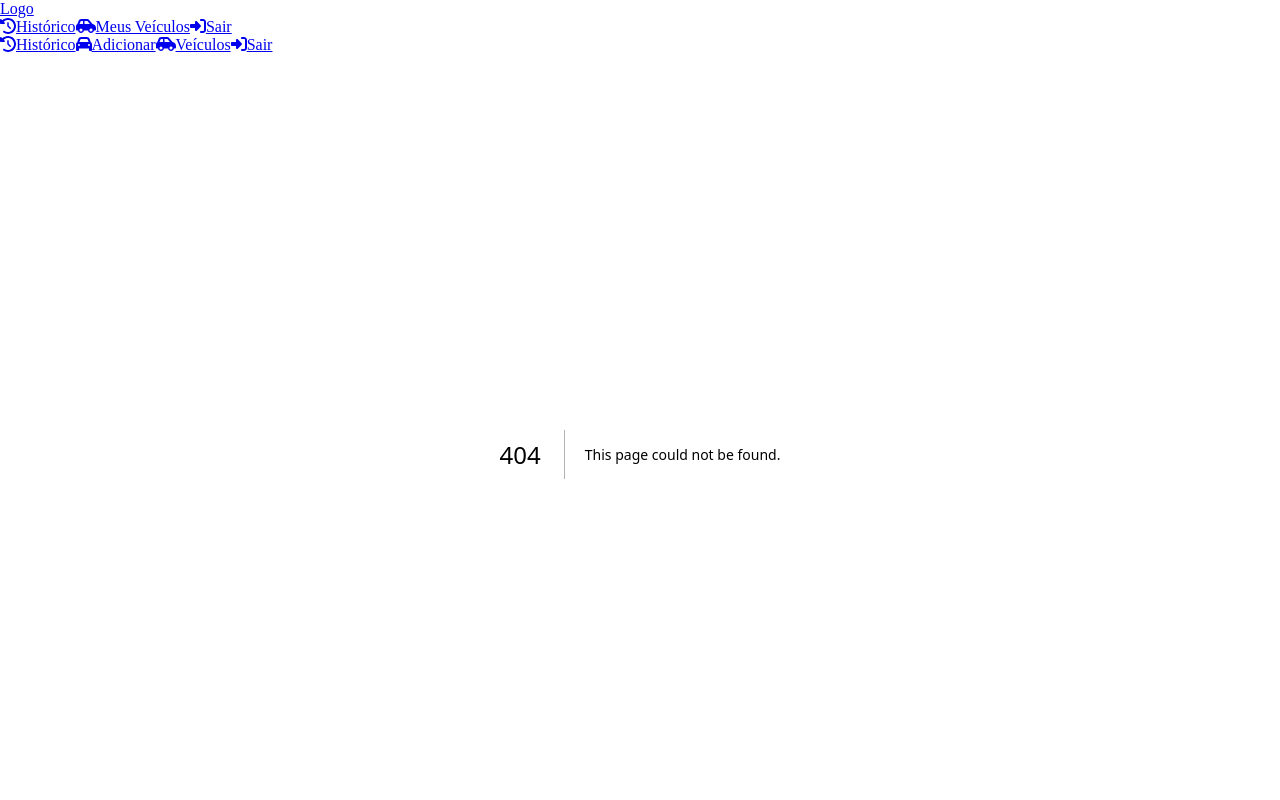
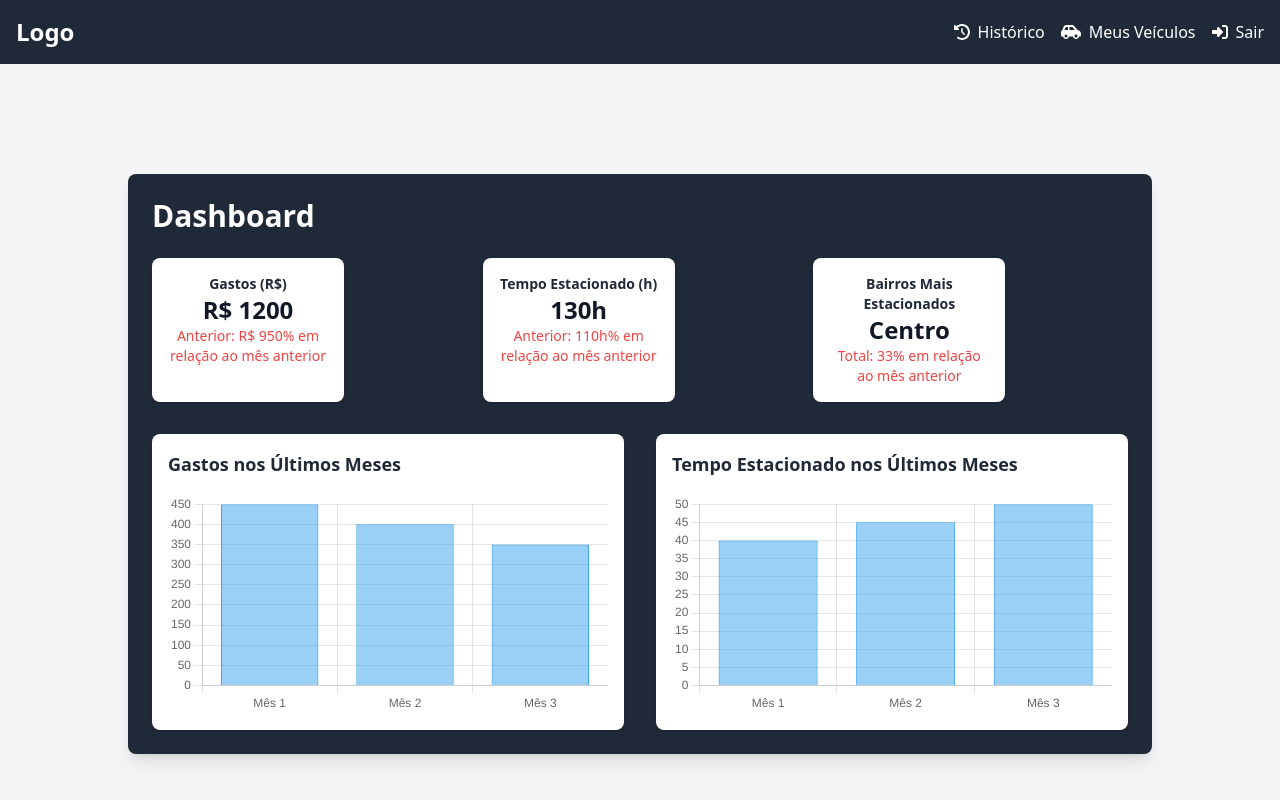
Before and after one commit to pedrodemmer/estacionamento-app, a Next.js app: page /dashboard in a window 1280 px wide. Before the commit this address had no page. Shown: the top 800 px of the page. Built offline with nearby package versions, Linux system fonts and the light colour scheme.

Commit message:
feat: iniciando dashboard
- Adição de import do tailwind.css dentro de layout.js;
- Adição de componentes de chart e card;

```diff
--- a/package.json
+++ b/package.json
@@ -17,6 +17,7 @@
     "@fortawesome/react-fontawesome": "^0.2.2",
     "@radix-ui/react-tabs": "^1.1.1",
     "@vercel/postgres": "^0.10.0",
+    "chart.js": "^4.4.6",
     "dotenv": "^16.4.5",
     "jsonwebtoken": "^9.0.2",
     "jspdf": "^2.5.2",
@@ -24,6 +25,7 @@
     "node-fetch": "^3.3.2",
     "pg": "^8.13.1",
     "react": "^18",
+    "react-chartjs-2": "^5.2.0",
     "react-dom": "^18"
   },
   "devDependencies": {
--- /dev/null
+++ b/src/app/dashboard/page.jsx
@@ -0,0 +1,70 @@
+"use client";
+
+import Chart from "@/components/Chart/content";
+import Card from "@/components/Card/content";
+
+export default function Dashboard() {
+  const dataFicticia = {
+    gastos: {
+      atual: 1200,
+      anterior: 950,
+    },
+    bairros: [
+      { nome: "Centro", quantidade: 15 },
+      { nome: "Jardins", quantidade: 10 },
+      { nome: "Mooca", quantidade: 8 },
+    ],
+    tempoEstacionado: {
+      atual: 130,
+      anterior: 110,
+    },
+  };
+
+  const labels = ["Mês 1", "Mês 2", "Mês 3"];
+  const valoresGastos = [450, 400, 350];
+  const valoresTempo = [40, 45, 50];
+
+  return (
+    <div className="min-h-screen flex flex-col justify-center items-center bg-gray-100 px-4 sm:px-0">
+      <div className="w-full max-w-5xl bg-gray-800 p-6 rounded-lg shadow-lg text-white">
+        <h1 className="text-3xl font-bold mb-6">Dashboard</h1>
+
+        {/* Cards Resumo */}
+        <div className="grid grid-cols-1 sm:grid-cols-3 gap-4 mb-8">
+          <Card
+            title="Gastos (R$)"
+            value={`R$ ${dataFicticia.gastos.atual}`}
+            comparison={`Anterior: R$ ${dataFicticia.gastos.anterior}`}
+          />
+          <Card
+            title="Tempo Estacionado (h)"
+            value={`${dataFicticia.tempoEstacionado.atual}h`}
+            comparison={`Anterior: ${dataFicticia.tempoEstacionado.anterior}h`}
+          />
+          <Card
+            title="Bairros Mais Estacionados"
+            value={`${dataFicticia.bairros[0].nome}`}
+            comparison={`Total: ${dataFicticia.bairros.reduce(
+              (acc, b) => acc + b.quantidade,
+              0
+            )}`}
+          />
+        </div>
+
+        {/* Gráficos */}
+        <div className="grid grid-cols-1 sm:grid-cols-2 gap-8">
+          <Chart
+            title="Gastos nos Últimos Meses"
+            data={valoresGastos}
+            labels={labels}
+          />
+          <Chart
+            title="Tempo Estacionado nos Últimos Meses"
+            data={valoresTempo}
+            labels={labels}
+          />
+        </div>
+      </div>
+    </div>
+  );
+}
--- a/src/app/layout.js
+++ b/src/app/layout.js
@@ -1,4 +1,5 @@
 import Navbar from '@/components/Navbar/content'
+import "../tailwind.css";
 
 export const metadata = {
   title: "Create Next App",
--- /dev/null
+++ b/src/components/Card/content.jsx
@@ -0,0 +1,16 @@
+export default function Card({ title, value, comparison }) {
+  return (
+    <div className="bg-white rounded-lg shadow p-4 w-full sm:w-48 text-center">
+      <h2 className="text-gray-800 text-sm font-semibold">{title}</h2>
+      <p className="text-2xl font-bold text-gray-900">{value}</p>
+      <p
+        className={`text-sm ${
+          comparison > 0 ? "text-green-500" : "text-red-500"
+        }`}
+      >
+        {comparison > 0 ? `+${comparison}%` : `${comparison}%`} em relação ao
+        mês anterior
+      </p>
+    </div>
+  );
+}
--- /dev/null
+++ b/src/components/Chart/content.jsx
@@ -0,0 +1,49 @@
+import {
+  Chart as ChartJS,
+  CategoryScale,
+  LinearScale,
+  BarElement,
+  Title,
+  Tooltip,
+  Legend,
+} from "chart.js";
+import { Bar } from "react-chartjs-2";
+
+// Registro das escalas e componentes
+ChartJS.register(
+  CategoryScale,
+  LinearScale,
+  BarElement,
+  Title,
+  Tooltip,
+  Legend
+);
+
+export default function Chart({ title, data, labels }) {
+  const chartData = {
+    labels,
+    datasets: [
+      {
+        label: title,
+        data,
+        backgroundColor: "rgba(54, 162, 235, 0.5)",
+        borderColor: "rgba(54, 162, 235, 1)",
+        borderWidth: 1,
+      },
+    ],
+  };
+
+  const options = {
+    responsive: true,
+    plugins: {
+      legend: { display: false },
+    },
+  };
+
+  return (
+    <div className="bg-white rounded-lg shadow p-4 w-full">
+      <h3 className="text-gray-800 text-lg font-semibold mb-4">{title}</h3>
+      <Bar data={chartData} options={options} />
+    </div>
+  );
+}
--- a/src/components/Navbar/content.jsx
+++ b/src/components/Navbar/content.jsx
@@ -1,15 +1,23 @@
-'use client';
-import Link from 'next/link';
-import { FontAwesomeIcon } from '@fortawesome/react-fontawesome';
-import { faHistory, faCar, faCarSide, faSignInAlt } from '@fortawesome/free-solid-svg-icons';
-import { usePathname } from 'next/navigation'; // Importando o hook usePathname
+"use client";
+import Link from "next/link";
+import { FontAwesomeIcon } from "@fortawesome/react-fontawesome";
+import {
+  faHistory,
+  faCar,
+  faCarSide,
+  faSignInAlt,
+} from "@fortawesome/free-solid-svg-icons";
+import { usePathname } from "next/navigation";
 
 export default function Navbar() {
   const pathname = usePathname(); // Obtendo a URL atual
 
-  // Condicional para verificar se estamos na página de login ou cadastro
-  if (pathname === '/login' || pathname === '/cadastro') {
-    return null; // Não renderiza a Navbar nessas páginas
+  // Ocultar Navbar somente em páginas específicas
+  const hiddenPaths = ["/login", "/cadastro"];
+  const shouldHideNavbar = hiddenPaths.includes(pathname);
+
+  if (shouldHideNavbar) {
+    return null;
   }
 
   return (
@@ -17,7 +25,7 @@ export default function Navbar() {
       {/* Navbar versão desktop */}
       <header className="bg-gray-800 text-white w-full h-auto p-4 relative sm:block hidden">
         <div className="flex justify-between items-center">
-          <a href="http://localhost:3000">
+          <a href="/">
             <div className="text-2xl font-bold">Logo</div>
           </a>
 
```
Also changed, not shown: 1 other file (tests, documents, lock files or other folders).
